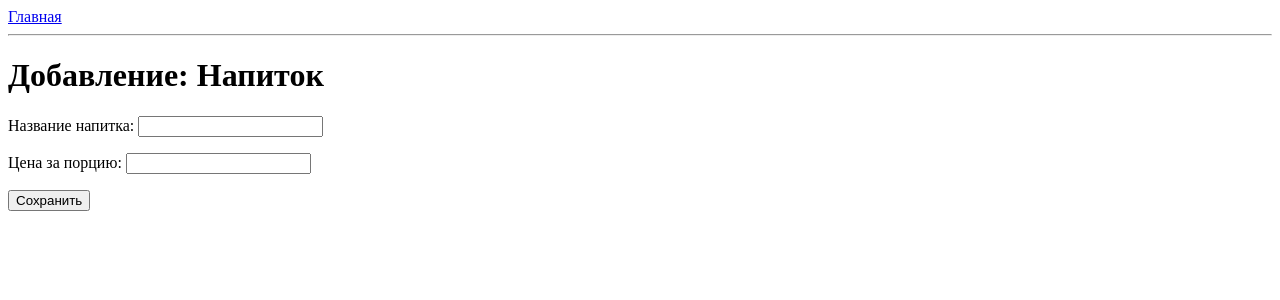
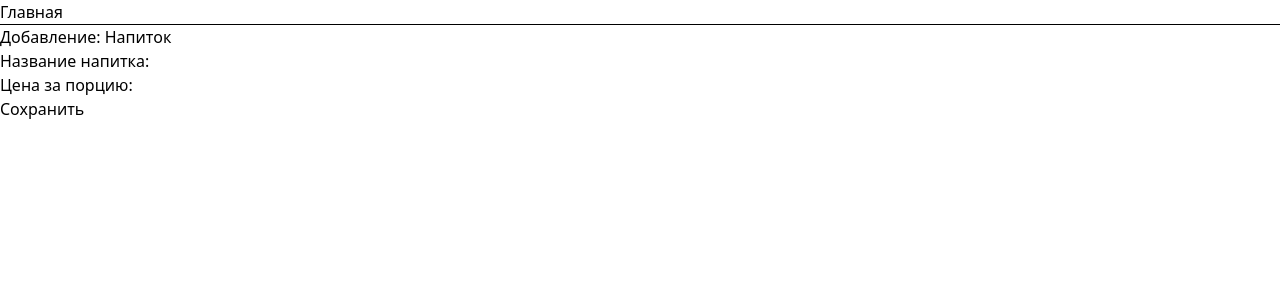
Before and after one commit to Kotendro/ToDD_lab11-12, a Django app: page /drinks/create/ in a window 1280 px wide. Shown: the top 300 px of the page. Run offline with Django 5.2, Linux system fonts and the light colour scheme; style sheets or scripts are compiled from the project's sources.

Commit message:
feat: поставил tailwind

```diff
--- /dev/null
+++ b/main/static/src/input.css
@@ -0,0 +1 @@
+@import "tailwindcss"
--- a/main/templates/main/base.html
+++ b/main/templates/main/base.html
@@ -1,9 +1,12 @@
+{% load static %}
+
 <!DOCTYPE html>
 <html lang="ru">
 <head>
     <meta charset="UTF-8">
     <meta name="viewport" content="width=device-width, initial-scale=1.0">
     <title>{% block title %}Админ-панель{% endblock %}</title>
+    <link rel="stylesheet" href="{% static 'src/output.css'%}">
 </head>
 <body>
     <header>
```
Also changed, not shown: package.json (added, +9 -0 lines), package-lock.json (added), 2 other files.
